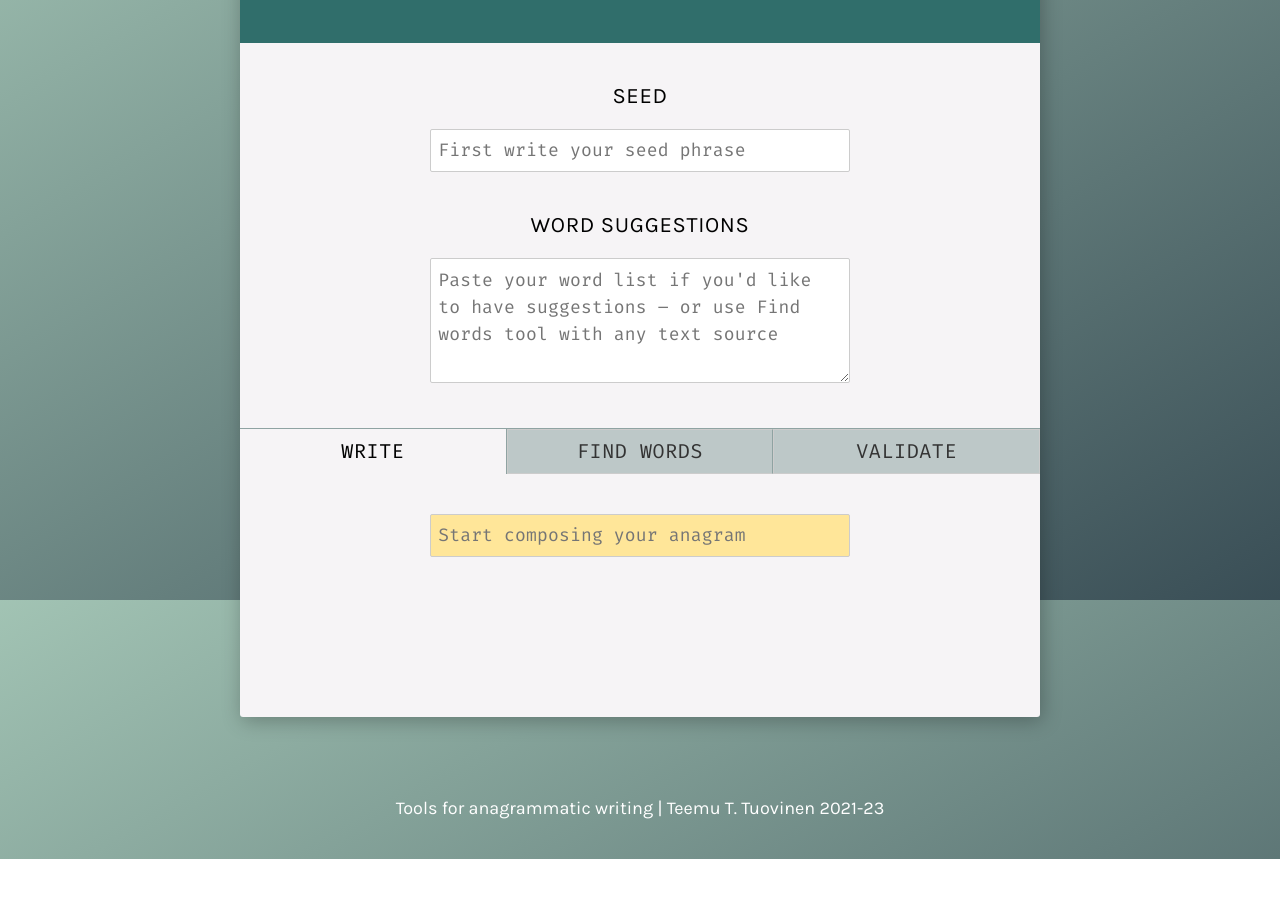
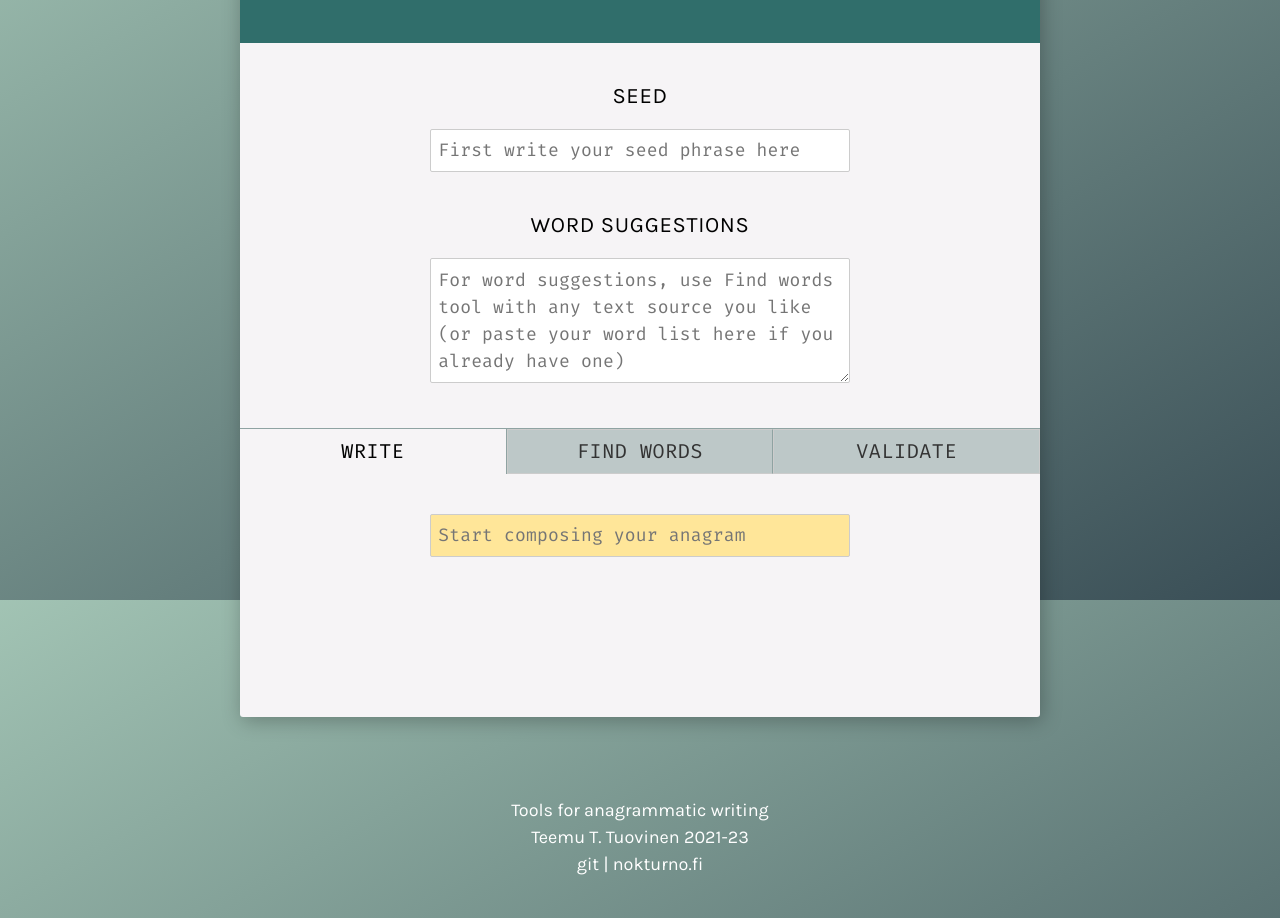
Before and after one commit to ttuovinen/anagrammana, a Svelte app: page / in a window 1280 px wide. Shown: the part 200-1118 px from the top of the page. Before the commit the page ends 1059 px from the top, so only its background shows below. Built offline with nearby package versions, Linux system fonts and the light colour scheme.

Commit message:
Update texts and fix a minor bug in SingleEditor

```diff
--- a/src/App.svelte
+++ b/src/App.svelte
@@ -58,7 +58,7 @@
         type="text"
         bind:value={seed}
         on:input={unpristine}
-        placeholder="First write your seed phrase"
+        placeholder="First write your seed phrase here"
       />
     </label>
     <label class="flex-col gap-sm align-center">
@@ -73,7 +73,7 @@
           bind:value={wordSuggestions}
           on:input={unpristine}
           rows="4"
-          placeholder="Paste your word list if you'd like to have suggestions – or use Find  words tool with any text source"
+          placeholder="For word suggestions, use Find words tool with any text source you like (or paste your word list here if you already have one)"
         />
         {#if wordSuggestions && !pristine}
           <div class="w-full text-right">
@@ -114,7 +114,15 @@
   </div>
 </main>
 <footer class="site-footer">
-  Tools for anagrammatic writing | Teemu T. Tuovinen 2021-23
+  Tools for anagrammatic writing<br />
+  Teemu T. Tuovinen 2021-23<br />
+  <a
+    href="https://github.com/ttuovinen/anagrammana"
+    target="_blank"
+    rel="noopener">git</a
+  >
+  |
+  <a href="https://nokturno.fi" target="_blank" rel="noopener">nokturno.fi</a>
 </footer>
 
 <style>
@@ -174,5 +182,9 @@
     text-align: center;
     margin: 0 2rem 2rem;
     color: white;
+    line-height: 1.5;
+  }
+  .site-footer a {
+    color: white;
   }
 </style>
--- a/src/BulkValidator.svelte
+++ b/src/BulkValidator.svelte
@@ -100,7 +100,7 @@
         class="w-full"
         rows="8"
         bind:value={$bulkInput}
-        placeholder="Paste your anagrams for bulk validation"
+        placeholder="Paste your anagrams here for bulk validation"
       />
     </label>
     <div class="flex-row justify-between w-full">
--- a/src/SingleEditor.svelte
+++ b/src/SingleEditor.svelte
@@ -15,6 +15,9 @@
   $: {
     // Initialize missing letters array from seed ids
     missing = seedIds;
+    if ($singleInput.length) {
+      handleCheck();
+    }
   }
 
   $: perfect = !missing.length && !extra.length && $singleInput.length;
@@ -66,7 +69,6 @@
     type="text"
     placeholder="Start composing your anagram"
     bind:value={$singleInput}
-    on:input={handleCheck}
     on:keydown={appendOnEnter}
   />
 </label>
```
Also changed, not shown: 1 other file (tests, documents, lock files or other folders).
